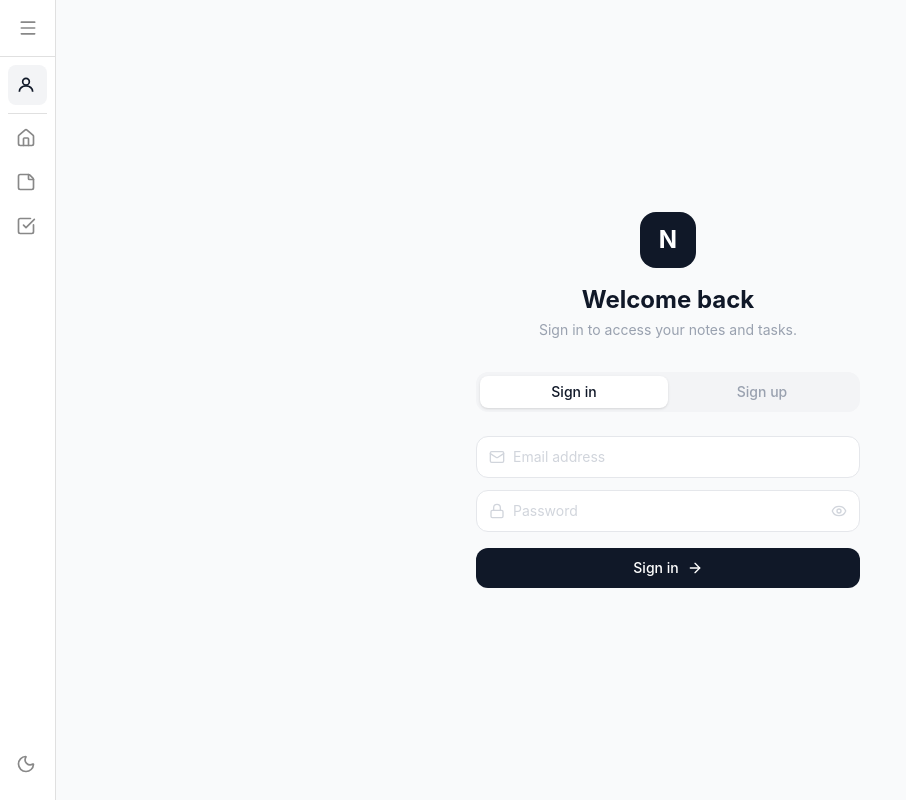
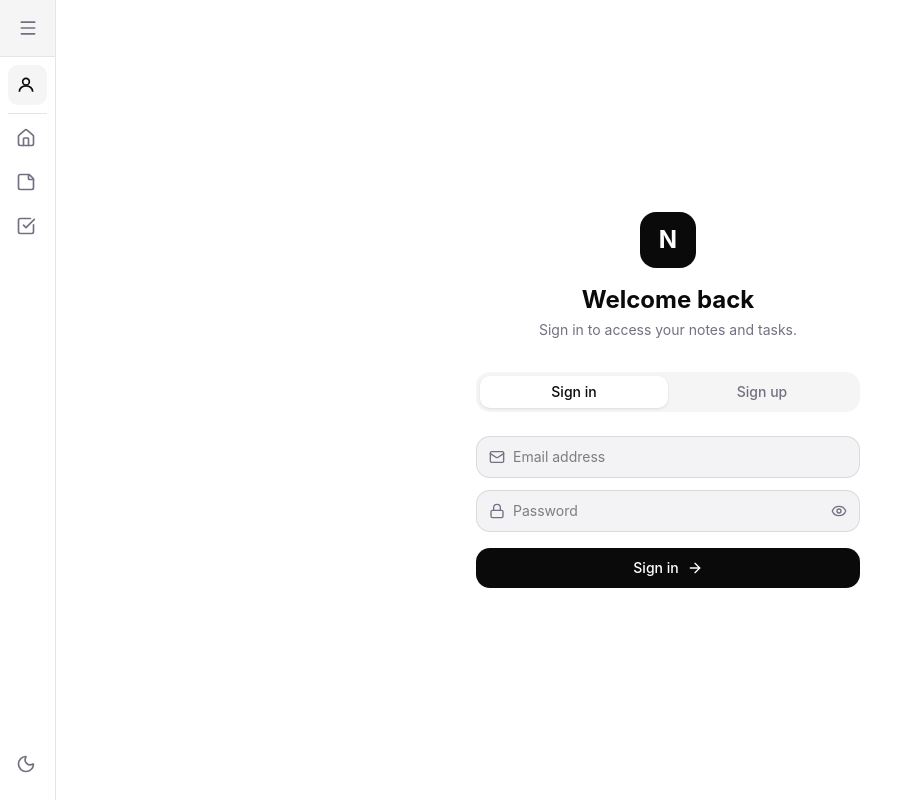
Before and after one commit to 307-group/csc307-team-project, a React (Vite) app in the folder packages/react-frontend/: page /account in a window 1280 px wide. Shown: the whole page, without its empty margins (0-906 px from the left). Built offline with nearby package versions, Linux system fonts and the light colour scheme; no server answers.

Commit message:
feat: added dark mode toggle with new sign in page

```diff
--- a/packages/react-frontend/src/MyApp.jsx
+++ b/packages/react-frontend/src/MyApp.jsx
@@ -8,7 +8,7 @@ import NavBar from './components/NavBar';
 import { SignInScreen } from './components/SignInScreen';
 import { AccountScreen } from './components/AccountScreen';
 
-const API = 'https://markr-cvbwfhb9ecd2hjhr.eastus-01.azurewebsites.net';
+const API = import.meta.env.VITE_API_URL || 'http://localhost:8000';
 const INVALID_TOKEN = 'INVALID_TOKEN';
 const DARK_KEY = 'notes-app-dark';
 
@@ -21,7 +21,6 @@ function MyApp() {
   const [currentUser, setCurrentUser] = useState(null);
   const [message, setMessage] = useState('');
 
-  //dark mode state - local persistence
   const [darkMode, setDarkMode] = useState(() => {
     try {
       return localStorage.getItem(DARK_KEY) === 'true';
@@ -30,7 +29,6 @@ function MyApp() {
     }
   });
 
-  //dark mode toggle
   useEffect(() => {
     try {
       localStorage.setItem(DARK_KEY, darkMode);
@@ -38,7 +36,6 @@ function MyApp() {
     document.documentElement.classList.toggle('dark', darkMode);
   }, [darkMode]);
 
-  // fetch all notes on load
   const isLoggedIn = token !== INVALID_TOKEN;
 
   const addAuthHeader = useCallback(
@@ -49,7 +46,6 @@ function MyApp() {
     [token]
   );
 
-  // Handle successful auth (login or signup)
   function handleAuth(newToken, user) {
     setToken(newToken);
     setCurrentUser(user);
@@ -66,7 +62,6 @@ function MyApp() {
     navigate('/account');
   }
 
-  // Fetch notes when logged in
   useEffect(() => {
     if (token === INVALID_TOKEN) return;
     fetch(`${API}/notes`, { headers: addAuthHeader() })
@@ -81,7 +76,6 @@ function MyApp() {
       .catch((err) => console.log(err));
   }, [token, addAuthHeader]);
 
-  // Fetch todos when logged in
   useEffect(() => {
     if (token === INVALID_TOKEN) return;
     fetch(`${API}/todos`, { headers: addAuthHeader() })
@@ -90,7 +84,6 @@ function MyApp() {
       .catch((err) => console.log(err));
   }, [token, addAuthHeader]);
 
-  // Fetch labels
   useEffect(() => {
     if (token === INVALID_TOKEN) return;
     fetch(`${API}/labels`, { headers: addAuthHeader() })
@@ -158,11 +151,7 @@ function MyApp() {
   }
 
   return (
-    <div
-      className="flex min-h-screen text-gray-900 dark:text-gray-100"
-      style={{ backgroundColor: darkMode ? '#252525' : '#ffffff' }}
-    >
-      {' '}
+    <div className="flex min-h-screen">
       <NavBar
         darkMode={darkMode}
         onToggleDark={() => setDarkMode((v) => !v)}
--- a/packages/react-frontend/src/components/NavBar.jsx
+++ b/packages/react-frontend/src/components/NavBar.jsx
@@ -57,7 +57,7 @@ function NavBar({ darkMode, onToggleDark, isLoggedIn, currentUser }) {
       className={`${expanded ? 'w-44' : 'w-14'} shrink-0 flex flex-col h-screen transition-all duration-200 overflow-hidden`}
       style={{
         borderRight: '1px solid var(--border)',
-        backgroundColor: 'var(--background)',
+        backgroundColor: 'var(--sidebar)',
       }}
     >
       {/* Hamburger */}
@@ -82,13 +82,11 @@ function NavBar({ darkMode, onToggleDark, isLoggedIn, currentUser }) {
       {/* Account button */}
       <NavLink
         to="/account"
-        className={({ isActive }) =>
-          `flex items-center gap-3 px-2 py-2.5 m-2 rounded-lg transition-colors no-underline ${
-            isActive
-              ? 'bg-gray-100 text-gray-900'
-              : 'text-gray-400 hover:bg-gray-100 hover:text-gray-700'
-          }`
-        }
+        className="flex items-center gap-3 px-2 py-2.5 m-2 rounded-lg transition-colors no-underline"
+        style={({ isActive }) => ({
+          backgroundColor: isActive ? 'var(--surface)' : 'transparent',
+          color: isActive ? 'var(--foreground)' : 'var(--muted-foreground)',
+        })}
         title={
           !expanded ? (isLoggedIn ? currentUser?.name : 'Account') : undefined
         }
--- a/packages/react-frontend/src/components/SignInScreen.jsx
+++ b/packages/react-frontend/src/components/SignInScreen.jsx
@@ -2,7 +2,7 @@
 import { useState } from 'react';
 import { Eye, EyeOff, User, Mail, Lock, ArrowRight } from 'lucide-react';
 
-const API = 'http://localhost:8000';
+const API = import.meta.env.VITE_API_URL || 'http://localhost:8000';
 
 export function SignInScreen({ onAuth }) {
   const [mode, setMode] = useState('signin');
@@ -69,25 +69,33 @@ export function SignInScreen({ onAuth }) {
     }
   };
 
-  // Flex wrapper approach — icons always perfectly centered with input text
-  const wrapperClass =
-    'flex items-center gap-2 px-3 rounded-xl border border-gray-200 bg-white focus-within:ring-2 focus-within:ring-gray-900 focus-within:border-transparent transition-shadow';
-  const inputClass =
-    'flex-1 py-2.5 text-sm bg-transparent text-gray-700 placeholder-gray-300 outline-none';
-  const iconClass = 'size-4 shrink-0 text-gray-300';
-
   return (
-    <div className="flex-1 flex items-center justify-center bg-gray-50 p-6 min-h-screen">
+    <div
+      className="flex-1 flex items-center justify-center p-6 min-h-screen"
+      style={{ backgroundColor: 'var(--background)' }}
+    >
       <div className="w-full max-w-sm">
         {/* Header */}
         <div className="mb-8 text-center">
-          <div className="inline-flex items-center justify-center size-14 rounded-2xl bg-gray-900 text-white mb-4 text-2xl font-bold">
+          <div
+            className="inline-flex items-center justify-center size-14 rounded-2xl text-2xl font-bold mb-4"
+            style={{
+              backgroundColor: 'var(--foreground)',
+              color: 'var(--background)',
+            }}
+          >
             N
           </div>
-          <h1 className="text-2xl font-bold text-gray-900">
+          <h1
+            className="text-2xl font-bold"
+            style={{ color: 'var(--foreground)' }}
+          >
             {mode === 'signin' ? 'Welcome back' : 'Create an account'}
           </h1>
-          <p className="text-sm text-gray-400 mt-1">
+          <p
+            className="text-sm mt-1"
+            style={{ color: 'var(--muted-foreground)' }}
+          >
             {mode === 'signin'
               ? 'Sign in to access your notes and tasks.'
               : 'Get started — it only takes a moment.'}
@@ -95,17 +103,25 @@ export function SignInScreen({ onAuth }) {
         </div>
 
         {/* Tab toggle */}
-        <div className="flex bg-gray-100 rounded-xl p-1 mb-6">
+        <div
+          className="flex rounded-xl p-1 mb-6"
+          style={{ backgroundColor: 'var(--surface)' }}
+        >
           {['signin', 'signup'].map((m) => (
             <button
               key={m}
               type="button"
               onClick={() => switchMode(m)}
-              className={`flex-1 text-sm py-1.5 rounded-lg font-medium transition-all ${
+              className="flex-1 text-sm py-1.5 rounded-lg font-medium transition-all"
+              style={
                 mode === m
-                  ? 'bg-white text-gray-900 shadow-sm'
-                  : 'text-gray-400 hover:text-gray-700'
-              }`}
+                  ? {
+                      backgroundColor: 'var(--background)',
+                      color: 'var(--foreground)',
+                      boxShadow: '0 1px 3px rgba(0,0,0,0.1)',
+                    }
+                  : { color: 'var(--muted-foreground)' }
+              }
             >
               {m === 'signin' ? 'Sign in' : 'Sign up'}
             </button>
@@ -115,35 +131,64 @@ export function SignInScreen({ onAuth }) {
         <form onSubmit={handleSubmit} className="flex flex-col gap-3">
           {/* Name — signup only */}
           {mode === 'signup' && (
-            <div className={wrapperClass}>
-              <User className={iconClass} />
+            <div
+              className="flex items-center gap-2 px-3 rounded-xl border transition-shadow"
+              style={{
+                backgroundColor: 'var(--input-background)',
+                borderColor: 'var(--border)',
+              }}
+            >
+              <User
+                className="size-4 shrink-0"
+                style={{ color: 'var(--muted-foreground)' }}
+              />
               <input
                 type="text"
                 placeholder="Full name"
                 value={name}
                 onChange={(e) => setName(e.target.value)}
                 autoComplete="name"
-                className={inputClass}
+                className="flex-1 py-2.5 text-sm bg-transparent outline-none"
+                style={{ color: 'var(--foreground)' }}
               />
             </div>
           )}
 
           {/* Email */}
-          <div className={wrapperClass}>
-            <Mail className={iconClass} />
+          <div
+            className="flex items-center gap-2 px-3 rounded-xl border transition-shadow"
+            style={{
+              backgroundColor: 'var(--input-background)',
+              borderColor: 'var(--border)',
+            }}
+          >
+            <Mail
+              className="size-4 shrink-0"
+              style={{ color: 'var(--muted-foreground)' }}
+            />
             <input
               type="email"
               placeholder="Email address"
               value={email}
               onChange={(e) => setEmail(e.target.value)}
               autoComplete="email"
-              className={inputClass}
+              className="flex-1 py-2.5 text-sm bg-transparent outline-none"
+              style={{ color: 'var(--foreground)' }}
             />
           </div>
 
           {/* Password */}
-          <div className={wrapperClass}>
-            <Lock className={iconClass} />
+          <div
+            className="flex items-center gap-2 px-3 rounded-xl border transition-shadow"
+            style={{
+              backgroundColor: 'var(--input-background)',
+              borderColor: 'var(--border)',
+            }}
+          >
+            <Lock
+              className="size-4 shrink-0"
+              style={{ color: 'var(--muted-foreground)' }}
+            />
             <input
               type={showPassword ? 'text' : 'password'}
               placeholder="Password"
@@ -152,12 +197,14 @@ export function SignInScreen({ onAuth }) {
               autoComplete={
                 mode === 'signup' ? 'new-password' : 'current-password'
               }
-              className={inputClass}
+              className="flex-1 py-2.5 text-sm bg-transparent outline-none"
+              style={{ color: 'var(--foreground)' }}
             />
             <button
               type="button"
               onClick={() => setShowPassword((v) => !v)}
-              className="text-gray-300 hover:text-gray-600 transition-colors shrink-0"
+              className="transition-colors shrink-0"
+              style={{ color: 'var(--muted-foreground)' }}
               tabIndex={-1}
             >
               {showPassword ? (
@@ -170,7 +217,14 @@ export function SignInScreen({ onAuth }) {
 
           {/* Error */}
           {error && (
-            <p className="text-xs text-red-500 bg-red-50 border border-red-200 rounded-lg px-3 py-2">
+            <p
+              className="text-xs rounded-lg px-3 py-2 border"
+              style={{
+                color: '#ef4444',
+                backgroundColor: 'var(--surface)',
+                borderColor: 'var(--border)',
+              }}
+            >
               {error}
             </p>
           )}
@@ -179,7 +233,11 @@ export function SignInScreen({ onAuth }) {
           <button
             type="submit"
             disabled={loading}
-            className="mt-1 flex items-center justify-center gap-2 w-full py-2.5 rounded-xl bg-gray-900 text-white text-sm font-medium hover:bg-gray-700 disabled:opacity-50 disabled:cursor-not-allowed transition-all"
+            className="mt-1 flex items-center justify-center gap-2 w-full py-2.5 rounded-xl text-sm font-medium disabled:opacity-50 disabled:cursor-not-allowed transition-all"
+            style={{
+              backgroundColor: 'var(--foreground)',
+              color: 'var(--background)',
+            }}
           >
             {loading ? (
               <span className="inline-block size-4 border-2 border-white/30 border-t-white rounded-full animate-spin" />
--- a/packages/react-frontend/src/main.css
+++ b/packages/react-frontend/src/main.css
@@ -1,43 +1,75 @@
+/* main.css */
 @import 'tailwindcss';
 
 @custom-variant dark (&:is(.dark *));
 
 :root {
   --background: #ffffff;
-  --foreground: #111111;
+  --foreground: oklch(0.145 0 0);
+  --card: #ffffff;
+  --card-foreground: oklch(0.145 0 0);
   --surface: #f5f5f5;
-  --border: #e0e0e0;
-  --muted-foreground: #888888;
-  --primary: #2563eb;
-  --primary-foreground: #ffffff;
-  --input-background: #ffffff;
-  --ring: #2563eb;
+  /* --sidebar: #efefef; */
+  --primary: #030213;
+  --primary-foreground: oklch(1 0 0);
+  --muted: #ececf0;
+  --muted-foreground: #717182;
+  --accent: #e9ebef;
+  --accent-foreground: #030213;
+  --destructive: #d4183d;
+  --destructive-foreground: #ffffff;
+  --border: rgba(0, 0, 0, 0.1);
+  --input-background: #f3f3f5;
+  --ring: oklch(0.708 0 0);
+  --radius: 0.625rem;
 }
 
 .dark {
-  --background: #1c1c1e;
-  --foreground: #f0f0f0;
-  --surface: #2c2c2e;
-  --border: #3a3a3c;
-  --muted-foreground: #8e8e93;
-  --primary: #3b82f6;
-  --primary-foreground: #ffffff;
-  --input-background: #2c2c2e;
-  --ring: #3b82f6;
+  --background: #242424;
+  --foreground: #e8e8e8;
+  --card: #2c2c2c;
+  --card-foreground: #e8e8e8;
+  --surface: #2c2c2c;
+  --sidebar: #1e1e1e;
+  --primary: #e8e8e8;
+  --primary-foreground: #1a1a1a;
+  --muted: #383838;
+  --muted-foreground: #9a9a9a;
+  --accent: #383838;
+  --accent-foreground: #e8e8e8;
+  --destructive: oklch(0.396 0.141 25.723);
+  --destructive-foreground: oklch(0.637 0.237 25.331);
+  --border: rgba(255, 255, 255, 0.09);
+  --input-background: #383838;
+  --ring: #606060;
 }
 
 @theme inline {
   --color-background: var(--background);
   --color-foreground: var(--foreground);
-  --color-border: var(--border);
+  --color-card: var(--card);
+  --color-surface: var(--surface);
   --color-primary: var(--primary);
   --color-primary-foreground: var(--primary-foreground);
+  --color-muted: var(--muted);
   --color-muted-foreground: var(--muted-foreground);
+  --color-accent: var(--accent);
+  --color-accent-foreground: var(--accent-foreground);
+  --color-destructive: var(--destructive);
+  --color-border: var(--border);
   --color-input-background: var(--input-background);
   --color-ring: var(--ring);
+  --radius-sm: calc(var(--radius) - 4px);
+  --radius-md: calc(var(--radius) - 2px);
+  --radius-lg: var(--radius);
+  --radius-xl: calc(var(--radius) + 4px);
 }
 
-body {
-  background-color: var(--background);
-  color: var(--foreground);
+@layer base {
+  * {
+    @apply border-border outline-ring/50;
+  }
+  body {
+    @apply bg-background text-foreground;
+  }
 }
```
Also changed, not shown: packages/react-frontend/src/components/AccountScreen.jsx (+93 -38 lines).
